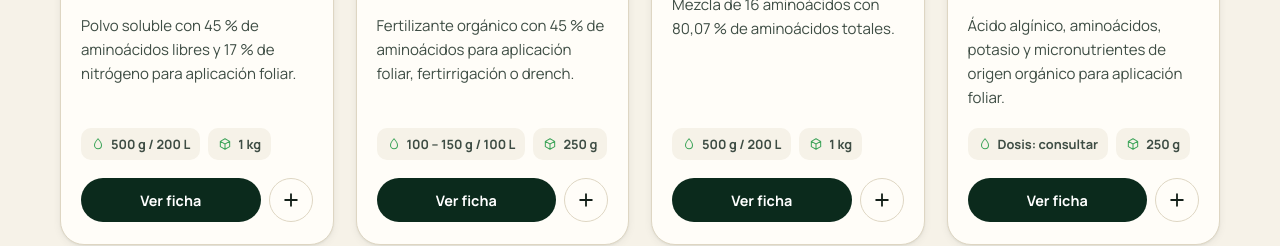
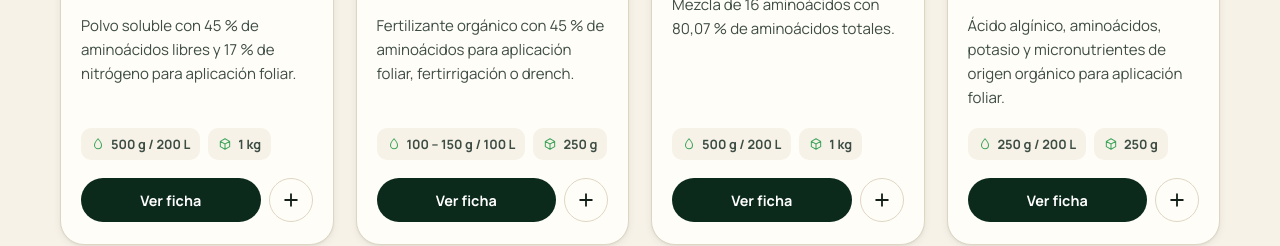
Before and after one commit to raphael2393/agro-biolquim-web, a plain HTML site: page index.html in a window 1280 px wide. Shown: the part 4500-4746 px from the top of the page. Drawn offline with Linux system fonts and the light colour scheme.

Commit message:
Dosis de Alga 800, Bakteryn-Cu, Incipio y Lorfos
Co-Authored-By: Claude Opus 5.5 <noreply@anthropic.com>
Claude-Session: https://claude.ai/code/session_015FjJBnbVwCTg1udK8w2tqK

```diff
--- a/index.html
+++ b/index.html
@@ -1435,7 +1435,7 @@ const P = [
    what:'Fertilizante de origen orgánico enriquecido con ácido algínico y aminoácidos, de aplicación foliar. Fórmula patentada, aprobada por Ecocert como insumo.',
    benefits:[['30 % ácido algínico','Derivado de algas marinas.'],['20 % potasio','K₂O para calidad y llenado.'],['Boro, zinc y hierro','Micronutrientes en la misma aplicación.'],['Aprobado por Ecocert','Insumo aprobado para agricultura orgánica.']],
    comp:[['Materia orgánica','40 % p/p'],['Ácido algínico','30 % p/p'],['Potasio (K₂O)','20 % p/p'],['Aminoácidos','4 % p/p'],['Nitrógeno (N)','1 % p/p'],['Hierro (Fe)','0,6 % p/p'],['Boro (B)','0,5 % p/p'],['Zinc (Zn)','0,5 % p/p']],
-   dose:{text:'Consultar', sub:'según cultivo y recomendación del asesor técnico'},
+   dose:{per200:250, unit:'g', text:'250 g', sub:'por tanque de 200 L de agua'},
    pack:{size:250, unit:'g', label:'250 g'}, tags:'algas alginico potasio organico ecocert foliar'},
 
   {id:'proroot', name:'Proroot', brand:'Fagro', line:['suelo'], accent:'#C8312B',
@@ -1467,7 +1467,7 @@ const P = [
    what:'Bactericida agrícola en polvo mojable (WP) que combina kasugamicina y oxicloruro de cobre. Registro 291-B1/NA-CL1.',
    benefits:[['Doble ingrediente activo','Kasugamicina y oxicloruro de cobre.'],['Polvo mojable','Formulación WP para mezcla en tanque.'],['Registro nacional','N.º 291-B1/NA-CL1.']],
    comp:[['Oxicloruro de cobre','450 g/kg'],['Kasugamicina','20 g/kg'],['Excipientes','c.s.p. 1 kg']],
-   dose:{text:'Consultar', sub:'según la etiqueta y la recomendación del asesor técnico'},
+   dose:{per200:250, unit:'g', text:'250 g', sub:'por tanque de 200 L de agua'},
    pack:{size:250, unit:'g', label:'250 g'}, tags:'bactericida bacterias cobre kasugamicina'},
 
   {id:'incipio', name:'Incipio', brand:'Syngenta', line:['prot'], accent:'#1F48A8',
@@ -1478,7 +1478,7 @@ const P = [
    what:'Insecticida y acaricida agrícola en suspensión concentrada (SC) a base de isocicloseram, con tecnología Plinazolin®. Actúa por contacto e ingestión y pertenece al grupo IRAC 30, útil para rotar modos de acción. Registro Nacional ICA N.º 3094 a nombre de Syngenta S.A.',
    benefits:[['Insectos y ácaros','Un solo producto contra trips, ácaros, gusanos y coleópteros.'],['Grupo IRAC 30','Modo de acción nuevo, útil para manejo de resistencia.'],['Contacto e ingestión','Doble vía de acción sobre la plaga.'],['Dosis bajas','Alta concentración: 200 g/L de ingrediente activo.']],
    comp:[['Isocicloseram','200 g/L'],['Aditivos','c.s.p. 1 L']],
-   dose:{text:'Según etiqueta', sub:'la dosis depende del cultivo y la plaga; consulta la etiqueta vigente o a nuestro asesor'},
+   dose:{per200:100, unit:'ml', text:'100 cc', sub:'por tanque de 200 L de agua'},
    pack:{size:100, unit:'ml', label:'100 ml'}, tags:'insecticida acaricida trips acaro isocicloseram plinazolin syngenta gusano'},
 
   {id:'lorfos', name:'Lorfos', brand:'Agrota', line:['prot'], accent:'#1E3A8A',
@@ -1489,7 +1489,7 @@ const P = [
    what:'Insecticida agrícola en gránulos dispersables (WG) que combina benzoato de emamectina y lufenurón. Titular del registro e importador: Agrota Cía. Ltda., Cuenca, Ecuador. Formulado por Landscape.',
    benefits:[['Doble ingrediente activo','Emamectina actúa rápido; lufenurón detiene el desarrollo de las larvas.'],['Control de lepidópteros','Gusanos cogolleros, minadores, polillas y orugas.'],['Gránulos dispersables','Formulación WG, fácil de medir y mezclar.']],
    comp:[['Lufenurón','400 g/kg'],['Benzoato de emamectina','100 g/kg'],['Excipientes','c.s.p. 1 kg']],
-   dose:{text:'Según etiqueta', sub:'la dosis depende del cultivo y la plaga; consulta la etiqueta vigente o a nuestro asesor'},
+   dose:{per200:100, unit:'g', text:'100 g', sub:'por tanque de 200 L de agua'},
    pack:{size:100, unit:'g', label:'100 g'}, tags:'insecticida gusano larva oruga polilla emamectina lufenuron'},
 ];
 P.forEach(p => { p.brand = p.brand || 'Agro Biolquim'; });
```
